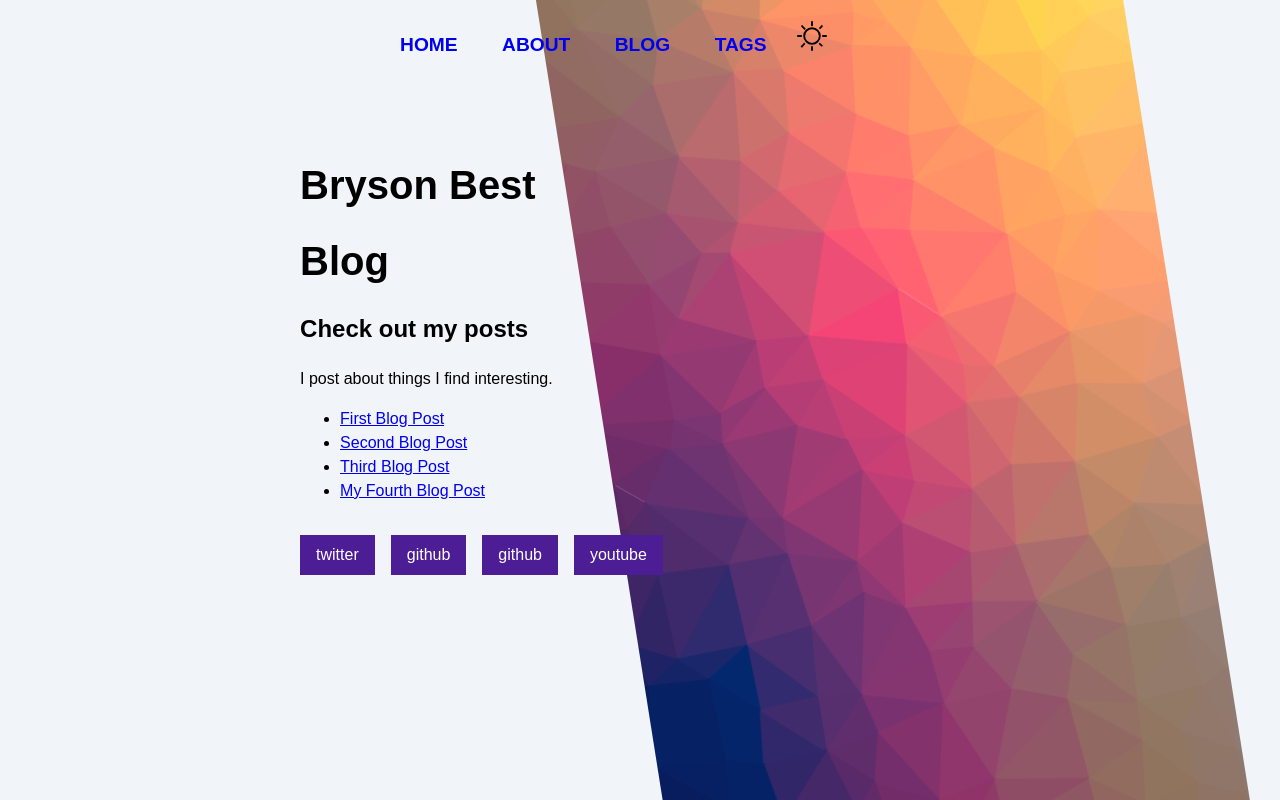
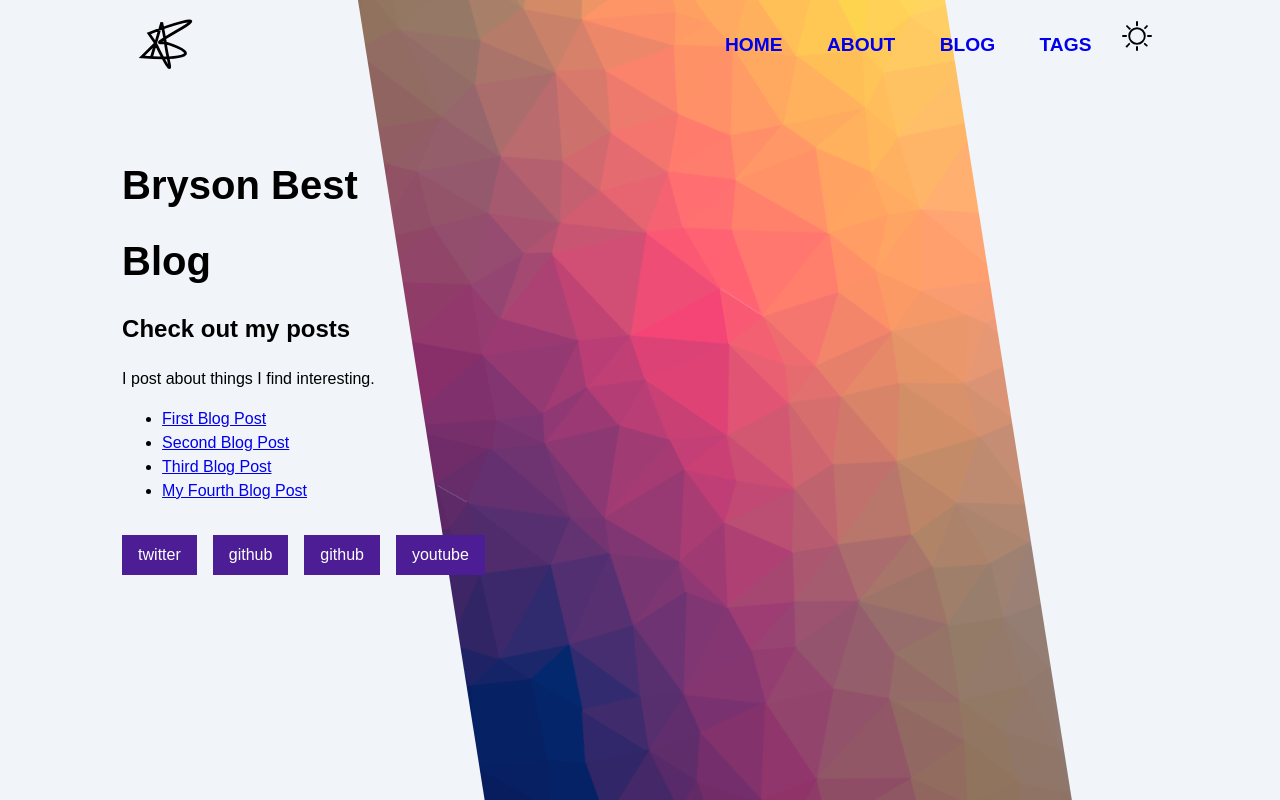
Before and after one commit to brysonbest/astro-site, an Astro site: page /blog in a window 1280 px wide. Built offline with nearby package versions, Linux system fonts and the light colour scheme; Astro itself is replaced by a stand-in of ours.

Commit message:
add personal logo

```diff
--- a/src/components/Footer.astro
+++ b/src/components/Footer.astro
@@ -14,5 +14,6 @@ import Social from "./Social.astro";
     display: flex;
     gap: 1rem;
     margin-top: 2rem;
+    flex-wrap: wrap;
   }
 </style>
--- a/src/components/Header.astro
+++ b/src/components/Header.astro
@@ -1,11 +1,13 @@
 ---
 import Hamburger from "./Hamburger.astro";
 import Navigation from "./Navigation.astro";
+import PersonalLogo from "./PersonalLogo.astro";
 import ThemeIcon from "./ThemeIcon.astro";
 ---
 
 <header>
-  <nav>
+  <nav class="navbar-header">
+    <PersonalLogo />
     <div class="header-bar-constant">
       <Hamburger />
     </div>
@@ -16,30 +18,12 @@ import ThemeIcon from "./ThemeIcon.astro";
 </header>
 
 <style>
-  /* .header-bar-constant {
-    display: flex;
-    justify-content: flex-end;
-    align-items: center;
-    padding: 1rem;
-    background-color: var(--color-background);
-    border-bottom: 1px solid var(--color-border);
-    position: fixed;
-    top: 0;
-    left: 0;
-    right: 0;
-    z-index: 1;
-  }
-
-
-  .header-bar {
+  .navbar-header {
     display: flex;
     justify-content: space-between;
-    align-items: center;
-    padding-top: 3rem;
-    background-color: var(--color-background);
-    border-bottom: 1px solid var(--color-border);
+  }
+  /* .header-bar {
     position: absolute;
-    width: 95%;
-    width: -webkit-fill-available;
+    right: 1px;
   } */
 </style>
--- a/src/components/ParaScroll.astro
+++ b/src/components/ParaScroll.astro
@@ -1,10 +1,12 @@
 ---
 import { Image, Picture } from "@astrojs/image/components";
+
+import backgroundImage from "../assets/images/cool-background.png";
 ---
 
 <div class="scroll" data-speed="3.9">
   <Image
-    src={import("../assets/images/cool-background.png")}
+    src={backgroundImage}
     widths={[100]}
     aspectRatio={0.47}
     class="coolbackground"
--- /dev/null
+++ b/src/components/PersonalLogo.astro
@@ -0,0 +1,44 @@
+<button id="personalLogo">
+  <svg
+    width="75"
+    height="50"
+    viewBox="0 0 117 109"
+    fill="none"
+    xmlns="http://www.w3.org/2000/svg"
+  >
+    <path
+      class="sun"
+      d="M28.1907 82.3287L36.8922 53.0098M58.4631 51.9102L50.3904 7.52894L36.8922 53.0098M58.4631 51.9102C58.4631 51.9102 58.4631 59.3901 66.5357 96.2914C74.6084 133.193 36.8922 53.0098 36.8922 53.0098M58.4631 51.9102C36.8922 53.0098 36.8922 53.0098 94.79 19.4969C152.688 -14.0159 64.4244 14.5103 22.1362 31.4649L36.8922 53.0098M58.4631 51.9102C151.744 82.1132 76.676 87.9472 7 82.3287L36.8922 53.0098"
+      stroke="black"
+      stroke-width="6"></path>
+    <path
+      class="moon"
+      d="M28.1907 82.3287L36.8922 53.0098M58.4631 51.9102L50.3904 7.52894L36.8922 53.0098M58.4631 51.9102C58.4631 51.9102 58.4631 59.3901 66.5357 96.2914C74.6084 133.193 36.8922 53.0098 36.8922 53.0098M58.4631 51.9102C36.8922 53.0098 36.8922 53.0098 94.79 19.4969C152.688 -14.0159 64.4244 14.5103 22.1362 31.4649L36.8922 53.0098M58.4631 51.9102C151.744 82.1132 76.676 87.9472 7 82.3287L36.8922 53.0098"
+      stroke="white"
+      stroke-width="6"></path>
+  </svg>
+</button>
+
+<style>
+  #personalLogo {
+    border: 0;
+    background: none;
+  }
+  .sun {
+    /* fill: black; */
+    display: block;
+  }
+  .moon {
+    /* fill: transparent */
+    display: none;
+  }
+
+  :global(.dark) .sun {
+    /* fill: transparent; */
+    display: none;
+  }
+  :global(.dark) .moon {
+    /* fill: white; */
+    display: block;
+  }
+</style>
--- a/src/styles/global.css
+++ b/src/styles/global.css
@@ -6,7 +6,7 @@ html {
 body {
   margin: 0 auto;
   width: 100%;
-  max-width: 80ch;
+  max-width: 120ch;
   padding: 1rem;
   line-height: 1.5;
 }
@@ -28,7 +28,8 @@ h1 {
 .hamburger {
   padding-right: 20px;
   cursor: pointer;
-  position: sticky;
+  position: absolute;
+  right: 10px;
 }
 
 .hamburger .line {
@@ -68,9 +69,10 @@ a:focus {
   position: absolute;
   display: flex;
   flex-direction: column;
+  width: 80%;
 }
 
-@media screen and (min-width: 636px) {
+@media screen and (min-width: 670px) {
   .nav-links {
     margin-left: 5em;
     display: block;
```
Also changed, not shown: src/assets/images/personal-logo-bryson copy.svg (added).
